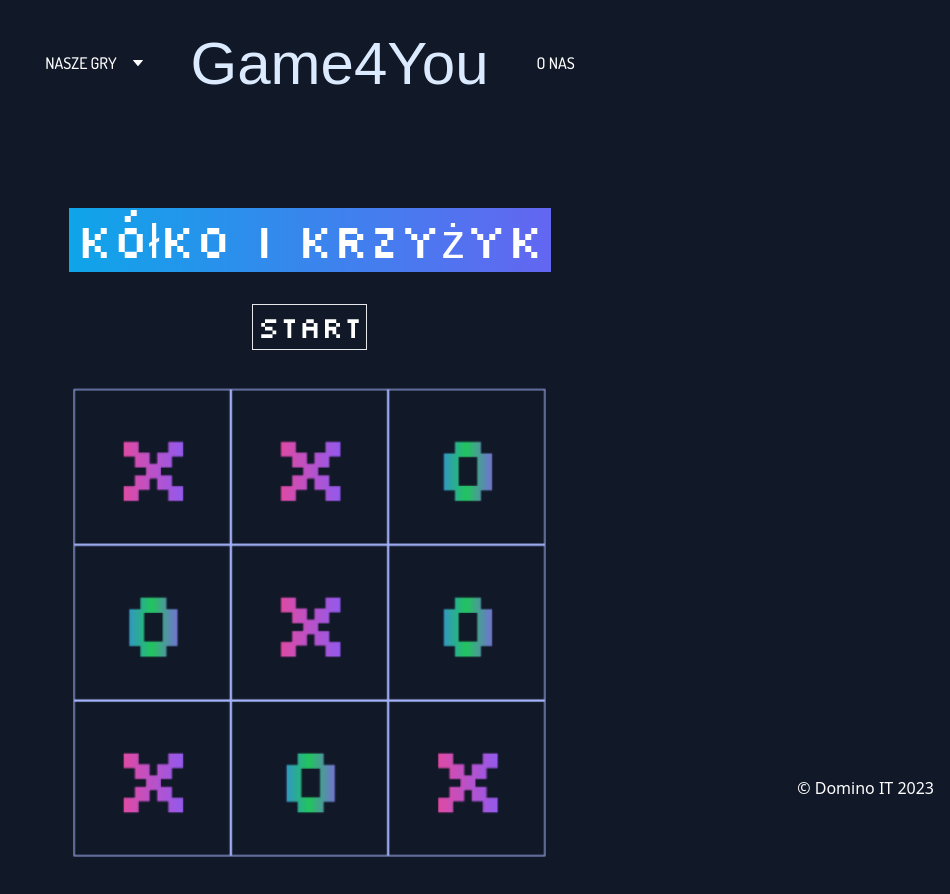
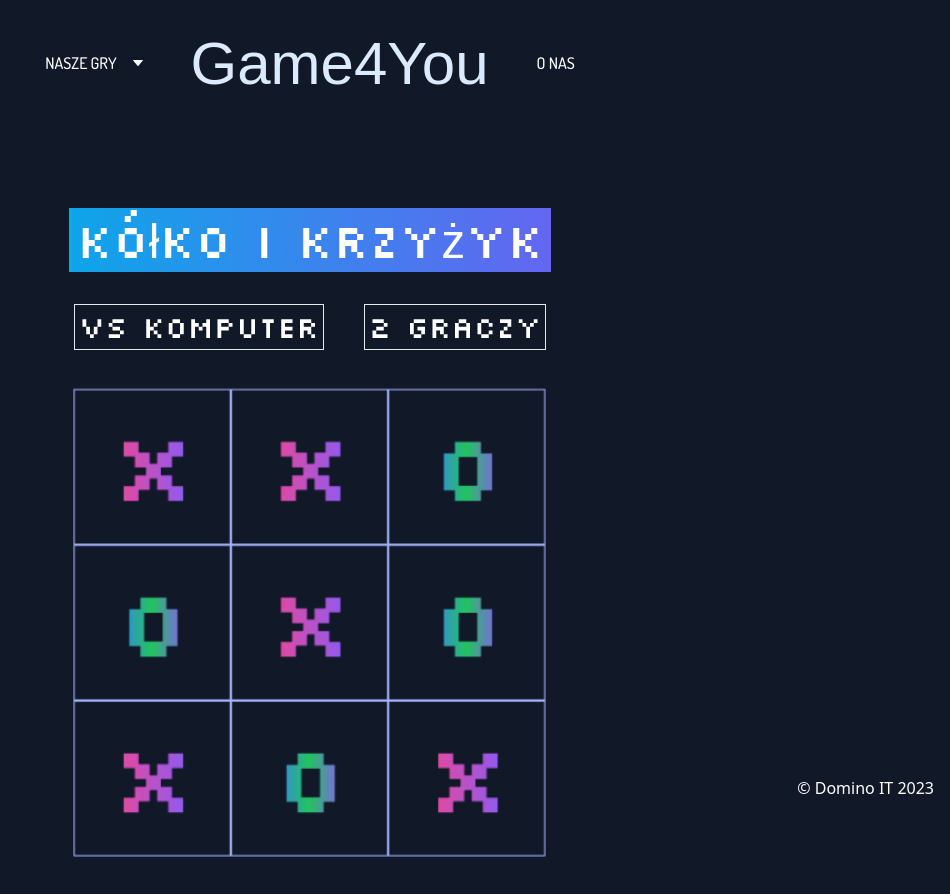
Before and after one commit to DominoxB/Game4You, a Vue app: page /TicTacToeGame in a window 1280 px wide. Shown: the whole page, without its empty margins (330-1280 px from the left). Built offline with nearby package versions, Linux system fonts and the light colour scheme; a web font is replaced by a local one; what tailwindcss-animated would draw is missing.

Commit message:
feat: add onclick function

```diff
--- a/src/components/organisms/TicTacToeGameBoard.vue
+++ b/src/components/organisms/TicTacToeGameBoard.vue
@@ -14,7 +14,8 @@
   <div>
     <div v-if="showBtn" class="font-silk text-center mb-8">
       <div class="text-white text-5xl p-2 bg-gradient-to-r from-sky-500 to-indigo-500">Kółko i krzyżyk</div>
-      <button class="border p-1 text-white text-3xl my-8" @click="startGame">START</button>
+      <button class="border p-1 text-white text-3xl my-8 mr-10 hover:bg-cyan-500" @click="startGame">vs komputer</button>
+      <button class="border p-1 text-white text-3xl my-8 hover:bg-cyan-500" @click="startTwoPlayers">2 graczy</button>
       <img src="../images/tictactoe.png" class="mx-auto w-[480px] h-[480px]" />
     </div>
     <div v-else>
@@ -37,6 +38,7 @@ import TicTacToeInfoBoard from '@/components/atoms/TicTacToeInfoBoard.vue'
 import CardItemTicTacToe from '@/components/atoms/CardItemTicTacToe.vue'
 import RefreshArrows from '../atoms/RefreshArrows.vue'
 import ConfettiExplosion from 'vue-confetti-explosion'
+import { useRouter } from 'vue-router'
 
 export default defineComponent({
   name: 'TicTacToeGameBoard',
@@ -47,9 +49,14 @@ export default defineComponent({
     ConfettiExplosion
   },
   setup() {
+    const router = useRouter()
     const showBtn = ref(true)
     const startGame = () => {
       showBtn.value = false
+    }
+
+    const startTwoPlayers = () => {
+      router.push('/TwoPlayers')
     }
 
     const fieldX = ref([] as number[])
@@ -127,6 +134,7 @@ export default defineComponent({
     return {
       showBtn,
       startGame,
+      startTwoPlayers,
       selectField,
       refreshGame,
       fieldX,
--- /dev/null
+++ b/src/views/TwoPlayersGame.vue
@@ -0,0 +1,12 @@
+<template>
+  <div class="flex justify-center items-center mt-20 text-white">
+    TO GRA DLA 2 GRACZY
+  </div>
+</template>
+
+<script lang="ts">
+import { defineComponent } from 'vue'
+export default defineComponent({
+  name: 'TwoPlayersGame',
+})
+</script>
```
